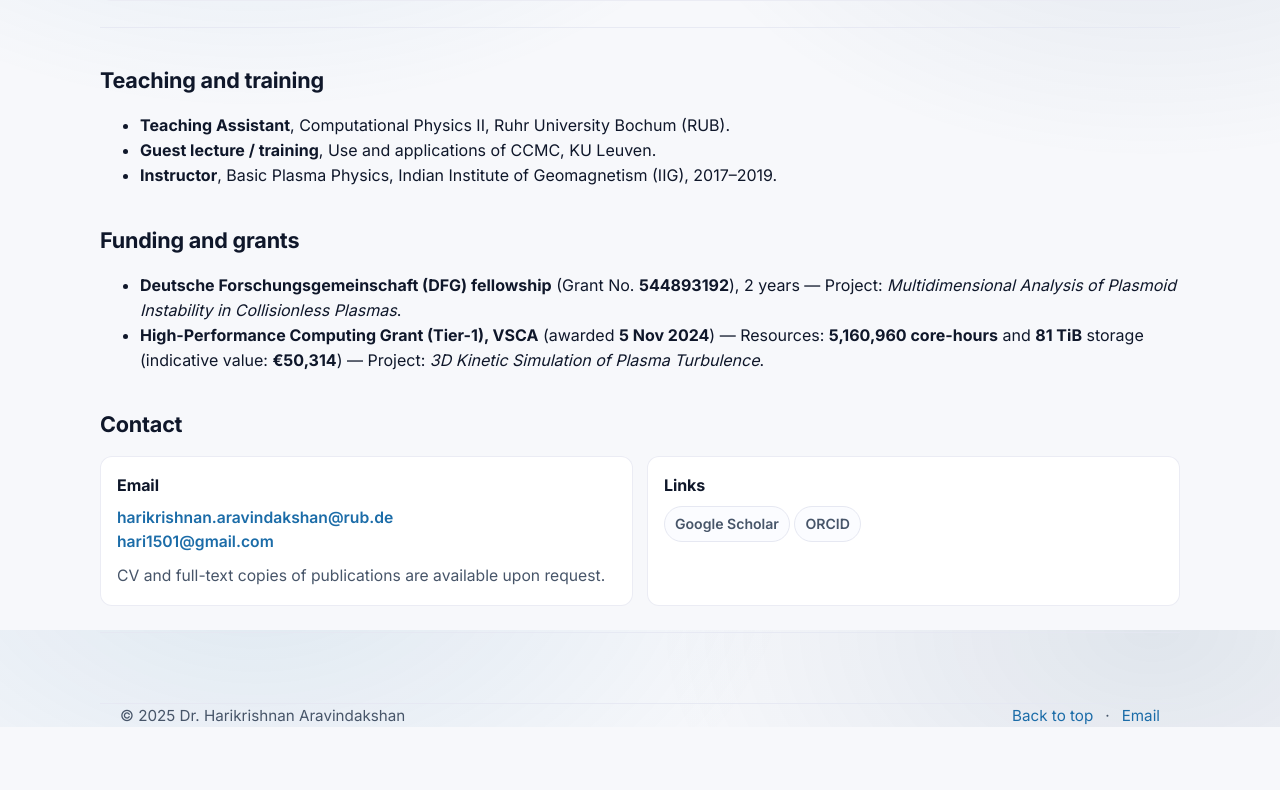
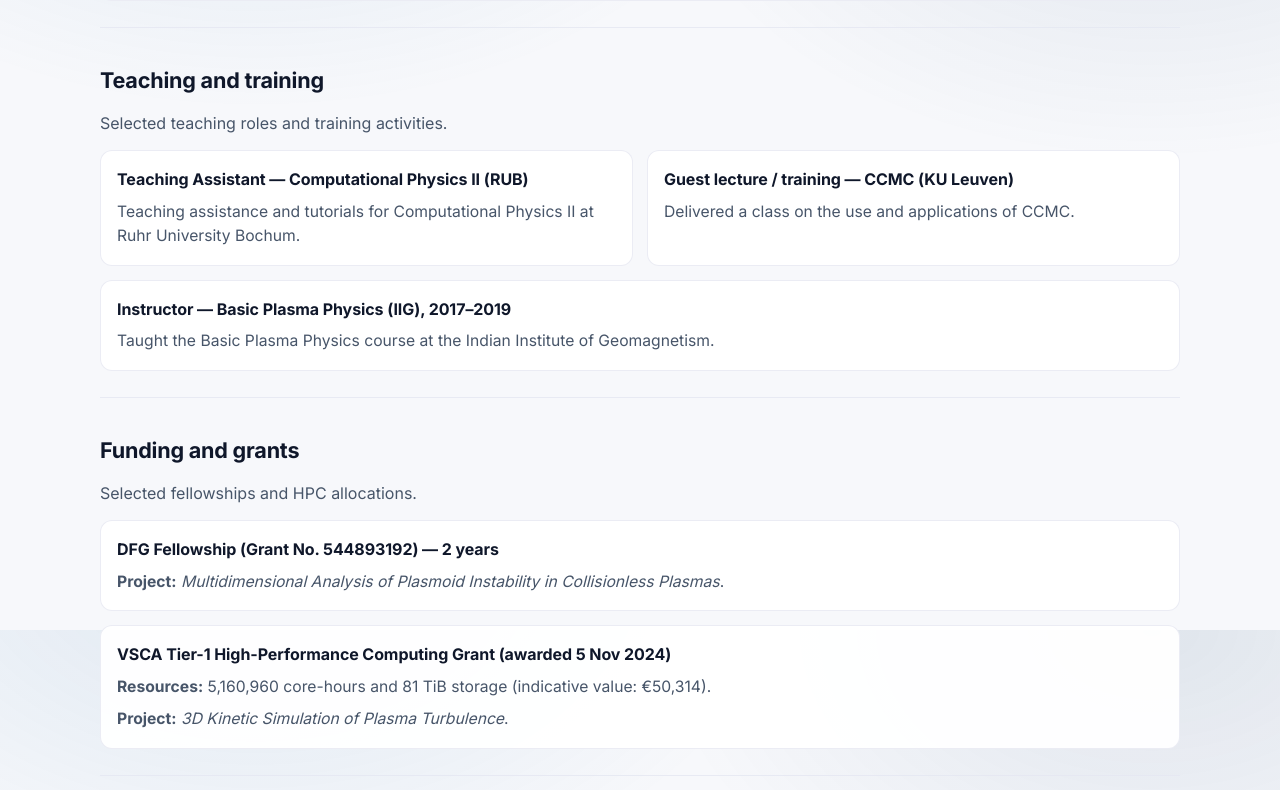
Before and after one commit to harikrishnan-aravindakshan/harikrishnan-aravindakshan.github.io, a plain HTML site: page index.html in a window 1280 px wide. Shown: the part 3370-4160 px from the top of the page. Before the commit the page ends 4097 px from the top, so only its background shows below. Drawn offline with Linux system fonts and the light colour scheme.

Commit message:
Revise teaching and funding sections for clarity
Updated the teaching and funding sections with detailed roles and descriptions.

```diff
--- a/index.html
+++ b/index.html
@@ -697,30 +697,58 @@
       </section>
 
       <!-- Teaching -->
-      <section id="teaching" class="section">
-  <h2>Teaching and training</h2>
-  <ul>
-    <li><strong>Teaching Assistant</strong>, Computational Physics II, Ruhr University Bochum (RUB).</li>
-    <li><strong>Guest lecture / training</strong>, Use and applications of CCMC, KU Leuven.</li>
-    <li><strong>Instructor</strong>, Basic Plasma Physics, Indian Institute of Geomagnetism (IIG), 2017–2019.</li>
-  </ul>
+      <!-- Teaching -->
+<section id="teaching">
+  <div class="section-title">
+    <h2>Teaching and training</h2>
+  </div>
+  <p class="lead">Selected teaching roles and training activities.</p>
+
+  <div class="grid" style="margin-top:14px;">
+    <div class="card" style="grid-column: span 6;">
+      <h3>Teaching Assistant — Computational Physics II (RUB)</h3>
+      <p>Teaching assistance and tutorials for Computational Physics II at Ruhr University Bochum.</p>
+    </div>
+
+    <div class="card" style="grid-column: span 6;">
+      <h3>Guest lecture / training — CCMC (KU Leuven)</h3>
+      <p>Delivered a class on the use and applications of CCMC.</p>
+    </div>
+
+    <div class="card" style="grid-column: span 12;">
+      <h3>Instructor — Basic Plasma Physics (IIG), 2017–2019</h3>
+      <p>Taught the Basic Plasma Physics course at the Indian Institute of Geomagnetism.</p>
+    </div>
+  </div>
+
+  <div class="divider"></div>
 </section>
 
 
-<section id="funding" class="section">
-  <h2>Funding and grants</h2>
-  <ul>
-    <li>
-      <strong>Deutsche Forschungsgemeinschaft (DFG) fellowship</strong> (Grant No. <strong>544893192</strong>), 2 years —
-      Project: <em>Multidimensional Analysis of Plasmoid Instability in Collisionless Plasmas</em>.
-    </li>
-    <li>
-      <strong>High-Performance Computing Grant (Tier-1), VSCA</strong> (awarded <strong>5 Nov 2024</strong>) —
-      Resources: <strong>5,160,960 core-hours</strong> and <strong>81 TiB</strong> storage (indicative value: <strong>€50,314</strong>) —
-      Project: <em>3D Kinetic Simulation of Plasma Turbulence</em>.
-    </li>
-  </ul>
+
+<!-- Funding -->
+<section id="funding">
+  <div class="section-title">
+    <h2>Funding and grants</h2>
+  </div>
+  <p class="lead">Selected fellowships and HPC allocations.</p>
+
+  <div class="grid" style="margin-top:14px;">
+    <div class="card" style="grid-column: span 12;">
+      <h3>DFG Fellowship (Grant No. 544893192) — 2 years</h3>
+      <p><strong>Project:</strong> <em>Multidimensional Analysis of Plasmoid Instability in Collisionless Plasmas</em>.</p>
+    </div>
+
+    <div class="card" style="grid-column: span 12;">
+      <h3>VSCA Tier-1 High-Performance Computing Grant (awarded 5 Nov 2024)</h3>
+      <p><strong>Resources:</strong> 5,160,960 core-hours and 81 TiB storage (indicative value: €50,314).</p>
+      <p style="margin-top:8px;"><strong>Project:</strong> <em>3D Kinetic Simulation of Plasma Turbulence</em>.</p>
+    </div>
+  </div>
+
+  <div class="divider"></div>
 </section>
+
       <!-- Contact -->
 
       <section id="contact" class="contact">
```
